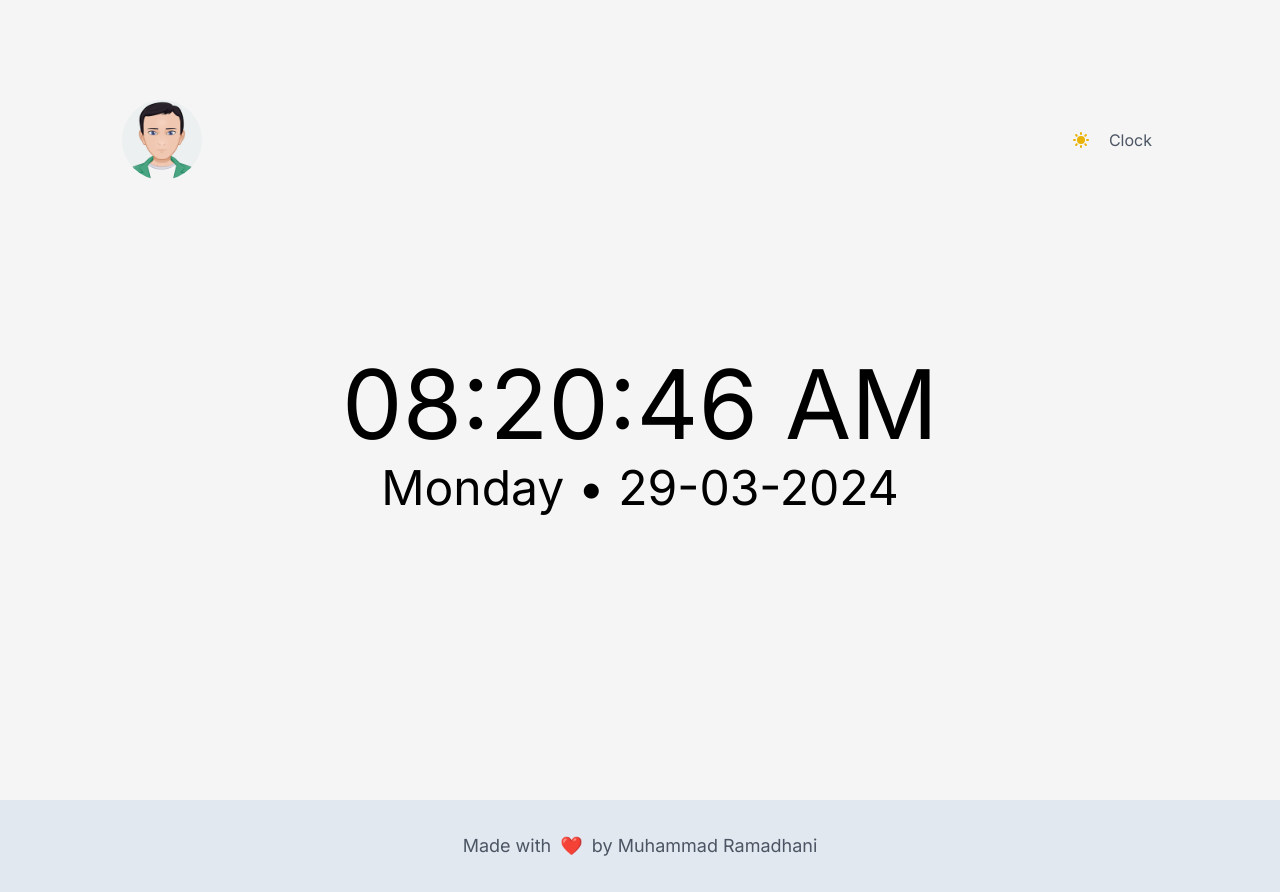
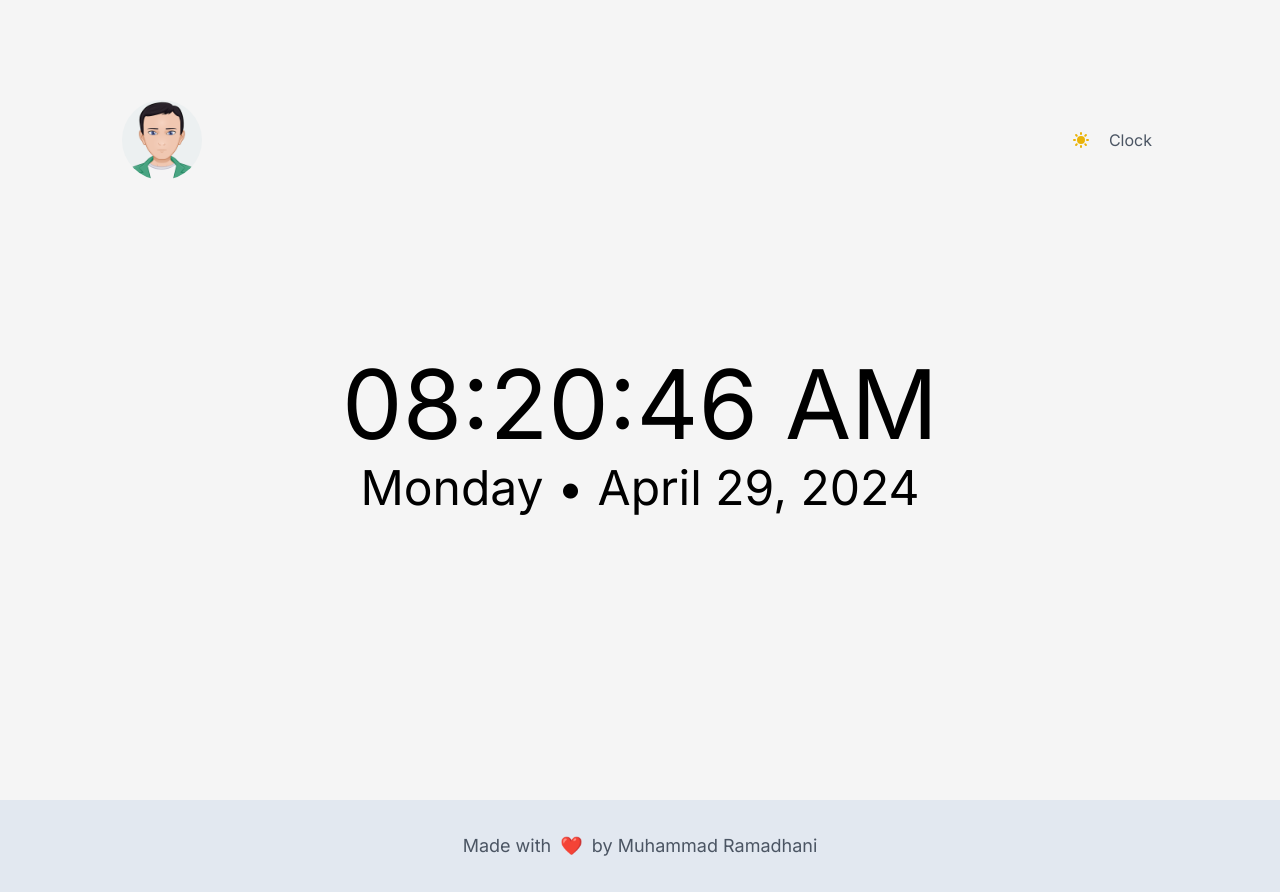
Before and after one commit to ramadhanii/personal-site-react, a Next.js app: page /clock in a window 1280 px wide. Built offline with nearby package versions, Linux system fonts and the light colour scheme.

Commit message:
update date format

```diff
--- a/src/app/clock/clock.tsx
+++ b/src/app/clock/clock.tsx
@@ -25,9 +25,23 @@ const dayInString = [
     'Saturday'
 ]
 
+const monthsInString = [
+    'January',
+    'February',
+    'March',
+    'April',
+    'May',
+    'June',
+    'July',
+    'August',
+    'September',
+    'October',
+    'November',
+    'December'
+];
+
 function formatDate(date: Date): ClockProps {
     const dates = date.getDate();
-    const months = date.getMonth();
     let hours = date.getHours();
     let minutes = date.getMinutes();
     const seconds = date.getSeconds();
@@ -38,7 +52,6 @@ function formatDate(date: Date): ClockProps {
     const minute = minutes < 10 ? '0' + minutes : minutes;
     const second = seconds < 10 ? '0' + seconds : seconds;
     const theDate = dates < 10 ? '0' + dates : dates;
-    const month = months < 10 ? '0' + months : months;
     return {
         day: dayInString[date.getDay()],
         hour,
@@ -46,7 +59,7 @@ function formatDate(date: Date): ClockProps {
         ampm,
         second,
         date: theDate,
-        month,
+        month: monthsInString[date.getMonth()],
         year: date.getFullYear()
     }
 }
@@ -73,7 +86,7 @@ export default function Clock() {
                                 {date.hour}:{date.minute}:{date.second} {date.ampm}
                             </h1>
                             <h1 className="text-xl md:text-2xl lg:text-4xl xl:text-5xl md:pt-3 text-center text-black dark:text-gray-200">
-                                {date.day} &#x2022; {date.date}-{date.month}-{date.year}
+                                {date.day} &#x2022; {date.month} {date.date}, {date.year}
                             </h1>
                         </div>
                         :
```
